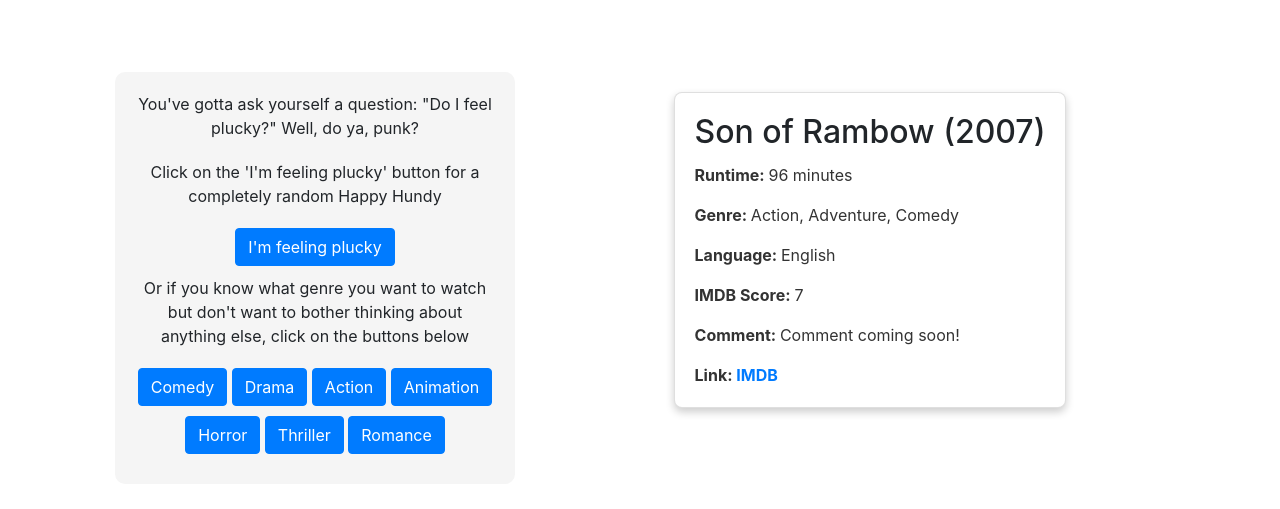
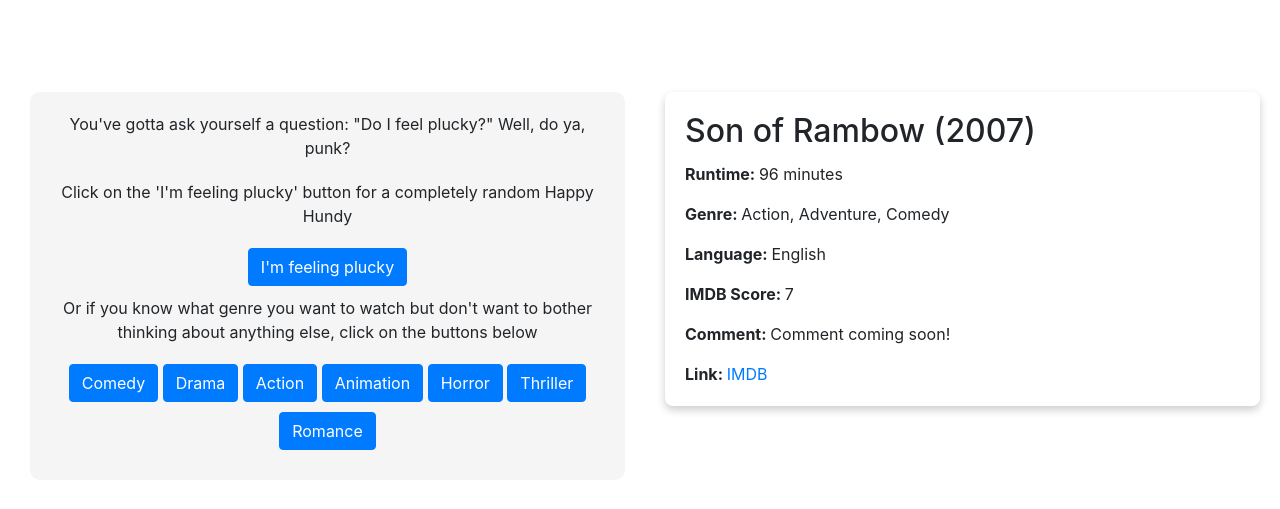
Before and after one commit to easterlymould/happyhundies, a Flask app: page /randomfilms in a window 1280 px wide. Shown: the part 100-609 px from the top of the page. Run offline with Flask 3, Linux system fonts and the light colour scheme; data comes from the database, SQL or seed files in the repository; some libraries are stand-ins or nearby versions.

Commit message:
Improvements to random film button

```diff
--- a/static/style.css
+++ b/static/style.css
@@ -5,14 +5,15 @@
   justify-content: space-between;
   padding: 10px 20px;
   background-color: #fff;
+  box-sizing: border-box;
 }
 
 .logo-link img, .index-logo img {
-  height: 80px;  /* Adjust the height as needed */
+  height: 80px; /* Adjust the height as needed */
 }
 
 .logo-link, .index-logo {
-  flex-shrink: 0;  /* Prevents the logo from shrinking */
+  flex-shrink: 0; /* Prevents the logo from shrinking */
 }
 
 .navbar {
@@ -29,6 +30,7 @@
   background-color: #006c1b;
   border-radius: 10px;
   padding: 0 10px; /* Padding on the sides of the navbar */
+  box-sizing: border-box;
 }
 
 .navbar-links a {
@@ -46,14 +48,13 @@
 /* Responsive adjustments for mobile devices */
 @media (max-width: 768px) {
   .header-navbar {
-      flex-direction: row;
-      justify-content: space-between;
-      align-items: center;
-      padding: 5px 10px;
+    flex-direction: column;
+    align-items: center;
+    padding: 10px;
   }
 
   .logo-link img, .index-logo img {
-      height: 50px;
+    height: 50px;
   }
 }
 
@@ -62,98 +63,77 @@
   display: flex;
   align-items: center;
   padding: 20px;
-  background-color: #fff;  /* Consistent with other headers */
+  background-color: #fff; /* Consistent with other headers */
+  box-sizing: border-box;
 }
 
 .header-logo {
-  height: 80px;  /* Standard height */
-  margin-right: 20px;  /* Space between the logo and the text */
+  height: 80px; /* Standard height */
+  margin-right: 20px; /* Space between the logo and the text */
 }
 
 /* Responsive adjustments */
 @media (max-width: 768px) {
   .header-logo {
-      height: 50px;  /* Smaller logo on mobile */
+    height: 50px; /* Smaller logo on mobile */
   }
 
   .header-container {
-      flex-direction: column;  /* Stack logo and text vertically on smaller screens */
-      align-items: center;  /* Center alignment for all items */
-      text-align: center;  /* Center align the text */
+    flex-direction: column; /* Stack logo and text vertically on smaller screens */
+    align-items: center; /* Center alignment for all items */
+    text-align: center; /* Center align the text */
   }
 
   .header-container h1, .header-container h2 {
-      margin: 10px 0;  /* Adjust margin for better spacing */
+    margin: 10px 0; /* Adjust margin for better spacing */
   }
 }
 
-/* Styles for cards */
-.card {
-  padding: 20px;  /* Sufficient padding inside the card */
-  margin-top: 20px;
-  margin-bottom: 20px;
-  box-shadow: 0 4px 8px rgba(0,0,0,0.2);
-  background-color: #fff;
-  border-radius: 8px;  /* Rounded corners for aesthetics */
-  transition: transform 0.3s ease-in-out, box-shadow 0.3s ease-in-out;
+
+/* Container for plucky-container and random-film-card */
+.container {
+  display: flex;
+  flex-direction: column;
+  margin: 10px auto;
+  padding: 20px;
+  box-sizing: border-box;
+  max-width: 100%;
 }
 
-.card:hover {
-  transform: translateY(-5px);
-  box-shadow: 0 12px 16px rgba(0,0,0,0.2), 0 2px 5px rgba(0,0,0,0.3);
-}
-
-.card p {
-  line-height: 1.5;
-  color: #333;
-}
-
-.card a {
-  text-decoration: none;
-  color: #007bff;
-  font-weight: bold;
-}
-
-.card a:hover {
-  text-decoration: underline;
-}
-
-/* Responsive adjustments for mobile devices to ensure full utilization of space */
-@media (max-width: 768px) {
-  .card-container {
-    padding: 0; /* Removing padding to allow cards to use full width */
-  }
-
-  .card {
-    margin: 10px;  /* Add margin to create spacing between cards */
+@media (min-width: 992px) {
+  .container {
+    flex-direction: row;
+    justify-content: space-between;
   }
 }
 
-/* Show/hide table and cards based on screen size */
-@media (max-width: 768px) {
-  .table {
-      display: none;
-  }
-  .card-container {
-      display: block;
-  }
+.plucky-container {
+  background-color: #f5f5f5;
+  padding: 20px;
+  border-radius: 10px;
+  box-sizing: border-box;
+  margin-bottom: 20px;
 }
 
-@media (min-width: 769px) {
-  .table {
-      display: table;
-  }
-  .card-container {
-      display: none;
+.form-container, .plucky-container {
+  max-width: 100%;
+}
+
+@media (min-width: 992px) {
+  .plucky-container, .random-film-card {
+    flex: 1;
+    margin: 10px;
   }
 }
 
 /* Additional UI styles */
-.filmlist-page-container, .intro-container, .plucky-container {
-  margin: 10px 30px;
+.filmlist-page-container, .intro-container {
+  margin: 10px auto;
   padding: 20px;
   background-color: #f5f5f5; /* Ensure visibility with different background */
   border-radius: 10px;
+  box-sizing: border-box;
+  max-width: 100%;
 }
 
 .filmlist-page-container {
@@ -191,6 +171,7 @@ th {
   border-radius: 10px;
   box-shadow: 0 2px 4px rgba(0,0,0,0.1);
   margin-bottom: 40px;
+  box-sizing: border-box;
 }
 
 .form-field {
@@ -199,13 +180,27 @@ th {
   margin: 10px 0;
   border: 1px solid #ddd;
   border-radius: 4px;
+  box-sizing: border-box;
 }
 
-/* Specific styles for random film card to always be narrow */
+/* Specific styles for random film card */
 .random-film-card {
-  max-width: 400px;  /* Set a fixed max width to make it narrow */
+  max-width: 100%;
   margin-left: auto;
   margin-right: auto;
+  box-sizing: border-box;
+  word-wrap: break-word;
+  padding: 20px;
+  margin-top: 20px;
+  margin-bottom: 20px;
+  box-shadow: 0 4px 8px rgba(0,0,0,0.2);
+  border-radius: 8px;
+  transition: transform 0.3s ease-in-out, box-shadow 0.3s ease-in-out;
+}
+
+.random-film-card:hover {
+  transform: translateY(-5px);
+  box-shadow: 0 12px 16px rgba(0,0,0,0.2), 0 2px 5px rgba(0,0,0,0.3);
 }
 
 /* Flexbox styles */
@@ -232,12 +227,13 @@ th {
 /* Ensure the plucky container and random film card are side by side on larger screens */
 @media (min-width: 992px) {
   .plucky-container {
-    width: 400px; /* Fixed width for the plucky container */
+    flex: 1;
+    margin-right: 20px;
   }
 
   .random-film-card {
-    margin-top: 0; /* Remove top margin to align with plucky container */
-    padding-top: 0; /* Remove top padding to align with plucky container */
+    flex: 1;
+    margin-left: 20px;
   }
 }
 
@@ -245,5 +241,7 @@ th {
   .plucky-container,
   .random-film-card {
     width: 100%; /* Ensure full width for both containers on small screens */
+    margin: 10px auto; /* Add margins to match other containers */
+    padding: 20px;
   }
 }
--- a/templates/randomfilms.html
+++ b/templates/randomfilms.html
@@ -48,7 +48,6 @@
                 <button type="button" id="romanceButton" class="btn btn-primary">Romance</button>
             </div>
             <div class="random-film-card mt-4" id="filmDetails" style="display: none;">
-                <div class="card">
                     <h2 id="filmTitle" class="film-title card-title"></h2>
                     <p class="card-text"><span class="film-detail"><strong>Runtime: </strong></span><span id="filmRuntime"></span></p>
                     <p class="card-text"><span class="film-detail"><strong>Genre: </strong></span><span id="filmGenre"></span></p>
@@ -56,7 +55,6 @@
                     <p class="card-text"><span class="film-detail"><strong>IMDB Score: </strong></span><span id="filmIMDBScore"></span></p>
                     <p class="card-text"><span class="film-detail"><strong>Comment: </strong></span><span id="filmComment"></span></p>
                     <p class="card-text"><span class="film-detail"><strong>Link: </strong></span><a id="filmIMDBLink" href="" target="_blank">IMDB</a></p>
-                </div>
             </div>
         </div>
     </div>
```
